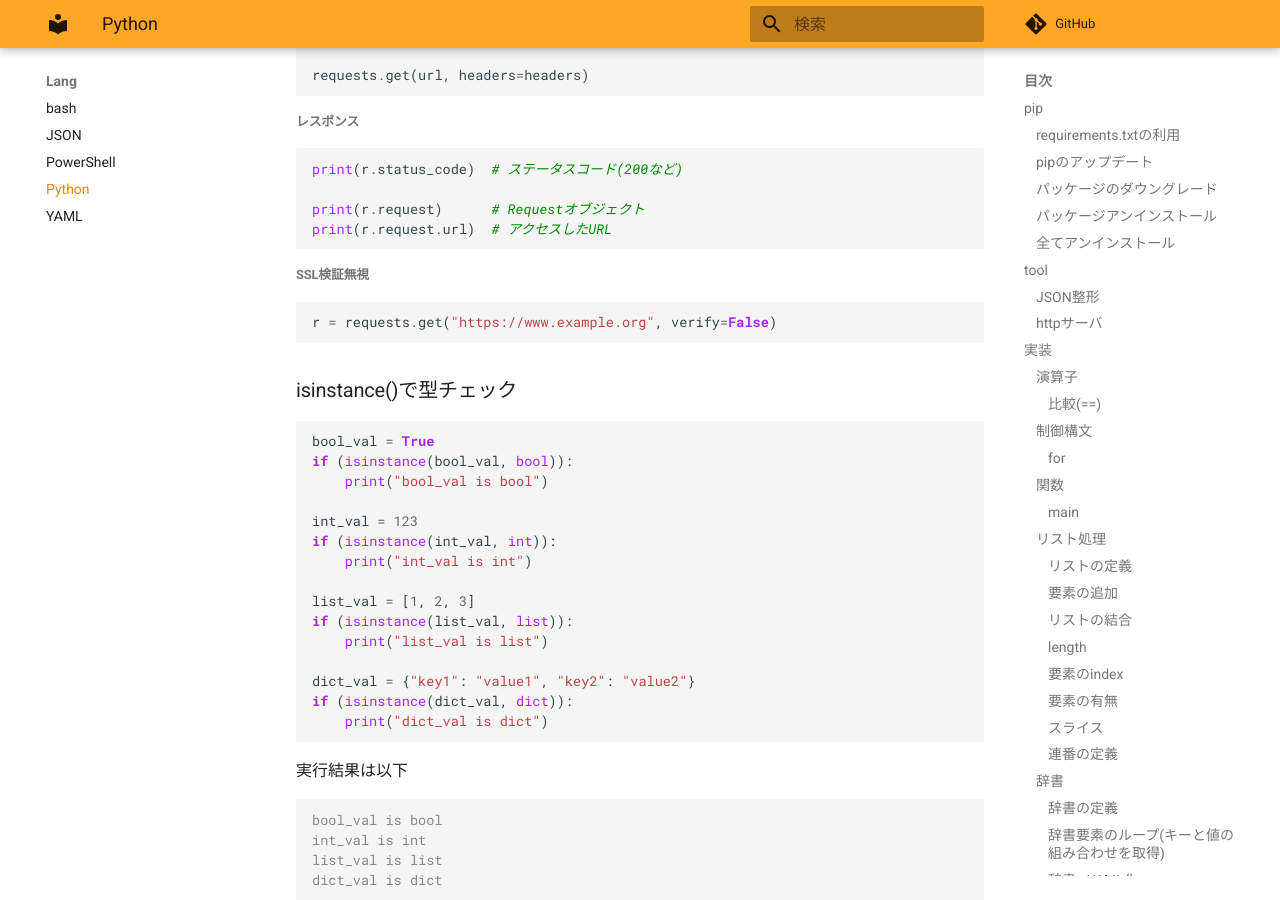
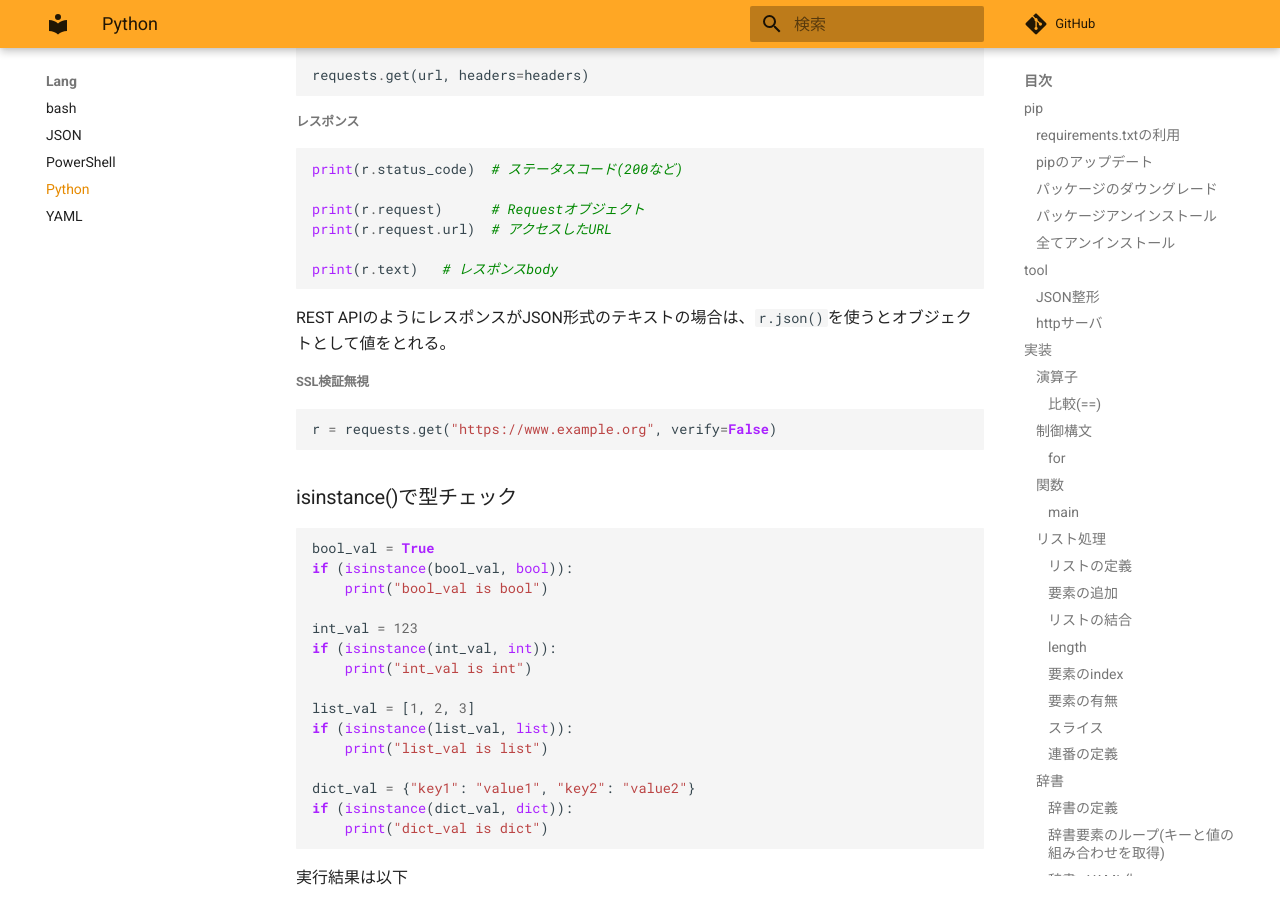
Before and after one commit to zaki-lknr/docs, an MkDocs documentation site: the page built from docs/lang/python.md, in a window 1280 px wide and 900 px high, scrolled down 9523 px. Built offline with MkDocs 1.6.1 and Material for MkDocs 9.7.7, drawn with Linux system fonts in a browser that asks for light colours; comment, search, counter and statistics services are not loaded.

Commit message:
add: lang/python: requestsのレスポンスbody

````diff
--- a/docs/lang/python.md
+++ b/docs/lang/python.md
@@ -495,7 +495,11 @@ print(r.status_code)  # ステータスコード(200など)
 
 print(r.request)      # Requestオブジェクト
 print(r.request.url)  # アクセスしたURL
+
+print(r.text)   # レスポンスbody
 ```
+
+REST APIのようにレスポンスがJSON形式のテキストの場合は、`r.json()`を使うとオブジェクトとして値をとれる。
 
 ##### SSL検証無視
 
````
